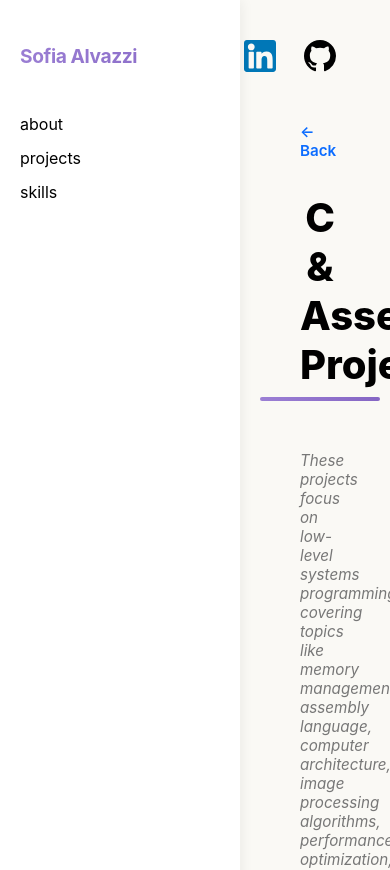
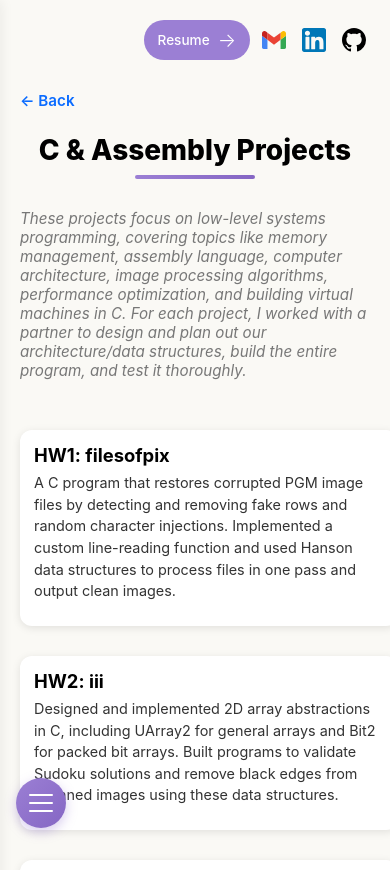
Before and after one commit to sofiaal1/personal-website, a React (Create React App) app: page /projects/c-assembly in a window 390 px wide. Shown: the top 870 px of the page. Built offline with nearby package versions, Linux system fonts and the light colour scheme.

Commit message:
added responsiveness based on dimensions

```diff
--- a/src/App.css
+++ b/src/App.css
@@ -20,7 +20,7 @@
   flex-direction: row;
   justify-content: flex-end;
   align-items: center;
-  gap: 20px;
+  gap: 12px;
   padding-right: 50px;
   padding-top: 30px;
 }
@@ -414,3 +414,227 @@
   background-clip: text;
   transition: transform 0.2s ease, filter 0.2s ease;
 }
+
+/* Mobile Menu Button */
+.Mobile-menu-button {
+  display: none;
+  position: fixed;
+  bottom: 20px;
+  left: 20px;
+  width: 56px;
+  height: 56px;
+  border-radius: 50%;
+  background: linear-gradient(135deg, #9b7fd4, #8566c4);
+  border: none;
+  box-shadow: 0 4px 12px rgba(155, 127, 212, 0.4);
+  cursor: pointer;
+  z-index: 1001;
+  transition: transform 0.2s ease, box-shadow 0.2s ease;
+  align-items: center;
+  justify-content: center;
+}
+
+.Mobile-menu-button:hover {
+  transform: scale(1.05);
+  box-shadow: 0 6px 16px rgba(155, 127, 212, 0.5);
+}
+
+.Mobile-menu-button:active {
+  transform: scale(0.95);
+}
+
+.Mobile-menu-icon {
+  position: relative;
+  display: flex;
+  flex-direction: column;
+  gap: 4px;
+  width: 24px;
+  height: 18px;
+}
+
+.Mobile-menu-icon span {
+  display: block;
+  width: 100%;
+  height: 2px;
+  background-color: white;
+  border-radius: 2px;
+  transition: all 0.3s ease;
+  position: absolute;
+  left: 0;
+}
+
+.Mobile-menu-icon span:nth-child(1) {
+  top: 0;
+}
+
+.Mobile-menu-icon span:nth-child(2) {
+  top: 8px;
+}
+
+.Mobile-menu-icon span:nth-child(3) {
+  top: 16px;
+}
+
+.Mobile-menu-button.open .Mobile-menu-icon span:nth-child(1) {
+  top: 8px;
+  transform: rotate(45deg);
+}
+
+.Mobile-menu-button.open .Mobile-menu-icon span:nth-child(2) {
+  opacity: 0;
+}
+
+.Mobile-menu-button.open .Mobile-menu-icon span:nth-child(3) {
+  top: 8px;
+  transform: rotate(-45deg);
+}
+
+/* Mobile overlay */
+.Mobile-overlay {
+  display: none;
+  position: fixed;
+  top: 0;
+  left: 0;
+  width: 100%;
+  height: 100%;
+  background: rgba(0, 0, 0, 0.5);
+  z-index: 999;
+}
+
+.Mobile-overlay.visible {
+  display: block;
+}
+
+/* Responsive Styles */
+@media (max-width: 768px) {
+  .Main {
+    margin-left: 0;
+    width: 100%;
+    padding-left: 0;
+  }
+
+  .Horizontal-navbar {
+    padding-right: 20px;
+    padding-top: 20px;
+    gap: 8px;
+  }
+
+  .Horizontal-navbar a.Resume-link {
+    font-size: 0.9rem;
+    padding: 10px 16px;
+  }
+
+  .Icon {
+    width: 28px;
+    height: 28px;
+  }
+
+  /* Vertical Navbar Mobile */
+  .Vertical-navbar {
+    transform: translateX(-100%);
+    transition: transform 0.3s ease;
+  }
+
+  .Vertical-navbar.open {
+    transform: translateX(0);
+  }
+
+  .Mobile-menu-button {
+    display: flex;
+  }
+
+  /* About Me Section */
+  .Row-layout {
+    flex-direction: column;
+    padding: 40px 20px 40px 20px;
+    gap: 30px;
+  }
+
+  .Headshot {
+    width: 240px;
+    height: 310px;
+  }
+
+  .Hero-heading {
+    font-size: 2.5rem;
+  }
+
+  .About-text {
+    font-size: 1rem;
+    text-align: center;
+  }
+
+  .Column-layout {
+    align-items: center;
+  }
+
+  /* Projects Section */
+  .Projects-section {
+    padding: 30px 20px 50px 20px;
+  }
+
+  .Projects-title {
+    font-size: 2rem;
+    margin-bottom: 30px;
+  }
+
+  .Projects-grid {
+    flex-direction: column;
+    gap: 30px;
+    align-items: center;
+  }
+
+  .Project-card {
+    width: 100%;
+    max-width: 400px;
+    min-width: unset;
+  }
+
+  /* Skills Section */
+  .Skills-section {
+    padding: 20px 20px 50px 20px;
+  }
+
+  .Skills-title {
+    font-size: 2rem;
+    margin-bottom: 30px;
+  }
+
+  .Skills-item {
+    font-size: 0.95rem;
+    line-height: 1.6;
+  }
+}
+
+@media (max-width: 480px) {
+  .Hero-heading {
+    font-size: 2rem;
+  }
+
+  .Headshot {
+    width: 200px;
+    height: 260px;
+  }
+
+  .Horizontal-navbar a.Resume-link {
+    font-size: 0.85rem;
+    padding: 8px 14px;
+  }
+
+  .Icon {
+    width: 24px;
+    height: 24px;
+  }
+
+  .Projects-title,
+  .Skills-title {
+    font-size: 1.75rem;
+  }
+
+  .Mobile-menu-button {
+    width: 50px;
+    height: 50px;
+    bottom: 16px;
+    left: 16px;
+  }
+}
--- a/src/components/VerticalNavbar.tsx
+++ b/src/components/VerticalNavbar.tsx
@@ -1,13 +1,42 @@
 import "../App.css";
+import { useState } from "react";
 
 function VerticalNavbar() {
+  const [isOpen, setIsOpen] = useState(false);
+
   const scrollToSection = (sectionId: string) => {
     const el = document.getElementById(sectionId);
     if (el) el.scrollIntoView({ behavior: "smooth", block: "start" });
+    setIsOpen(false); // Close menu after clicking on mobile
+  };
+
+  const toggleMenu = () => {
+    setIsOpen(!isOpen);
   };
 
   return (
-    <header className="Vertical-navbar">
+    <>
+      {/* Mobile overlay */}
+      <div
+        className={`Mobile-overlay ${isOpen ? 'visible' : ''}`}
+        onClick={() => setIsOpen(false)}
+      />
+
+      {/* Mobile menu button */}
+      <button
+        className={`Mobile-menu-button ${isOpen ? 'open' : ''}`}
+        onClick={toggleMenu}
+        aria-label="Toggle menu"
+      >
+        <div className="Mobile-menu-icon">
+          <span></span>
+          <span></span>
+          <span></span>
+        </div>
+      </button>
+
+      {/* Navbar */}
+      <header className={`Vertical-navbar ${isOpen ? 'open' : ''}`}>
         <p className="Navbar-name">Sofia Alvazzi</p>
         <button type="button" className="Nav-link" onClick={() => scrollToSection("about")}>
           about
@@ -19,6 +48,7 @@ function VerticalNavbar() {
           skills
         </button>
       </header>
+    </>
   );
 }
 
```
Lines whose indentation alone changed are shown as unchanged.
